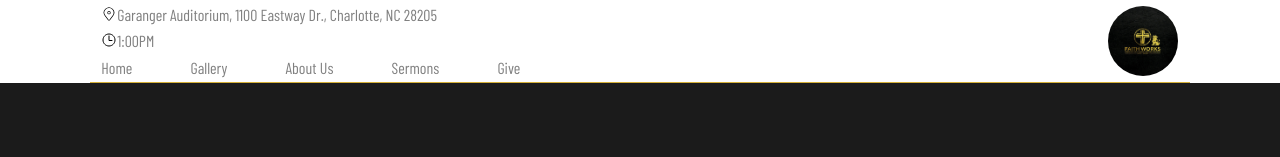
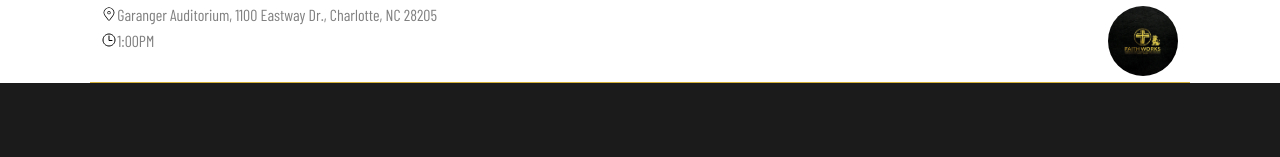
Before and after one commit to daniellemdavid/faithworks, a React (Vite) app: page / in a window 1280 px wide. Shown: the top 157 px of the page. Built offline with nearby package versions, Linux system fonts and the light colour scheme; grey boxes are pictures that could not be loaded; a web font is replaced by a local one.

Commit message:
remove navigation for now

```diff
--- a/src/App.jsx
+++ b/src/App.jsx
@@ -18,11 +18,11 @@ function App() {
       <AppStyled>
         <PageContainer>
           {isDrawerOpen && <Drawer>
-            <Link to="/">Home</Link>
+            {/* <Link to="/">Home</Link>
               <Link to="/">Gallery</Link>
               <Link to="/">About Us</Link>
               <Link to="/">Sermons</Link>
-              <Link to="/">Give</Link>
+              <Link to="/">Give</Link> */}
         </Drawer>}
         <div style={{width: '100vw', minHeight:'100vh'}}>
         <Header>
@@ -42,11 +42,11 @@ function App() {
               <span><IoTimeOutline color="black"/> 1:00PM</span>
             </MeetingDetails>
             <nav>
-              <Link to="/">Home</Link>
+              {/* <Link to="/">Home</Link>
               <Link to="/">Gallery</Link>
               <Link to="/">About Us</Link>
               <Link to="/">Sermons</Link>
-              <Link to="/">Give</Link>
+              <Link to="/">Give</Link> */}
 
             </nav>
           </Location>
@@ -79,6 +79,7 @@ const Header = styled.div`
   max-width: 1100px;
   margin: auto;
   @media only screen and (max-width: 600px) {
+  display: none;
   }
 `;
 const Hamburger = styled.span`
```
